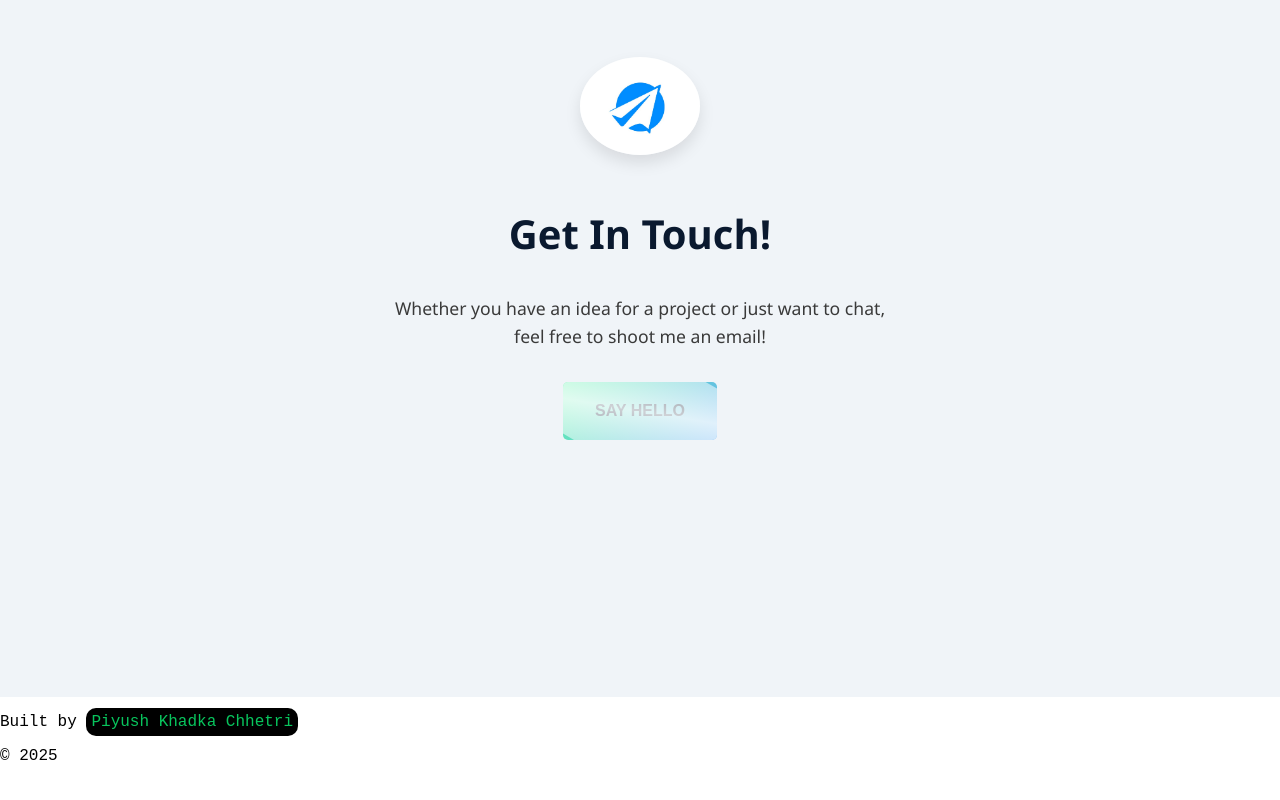
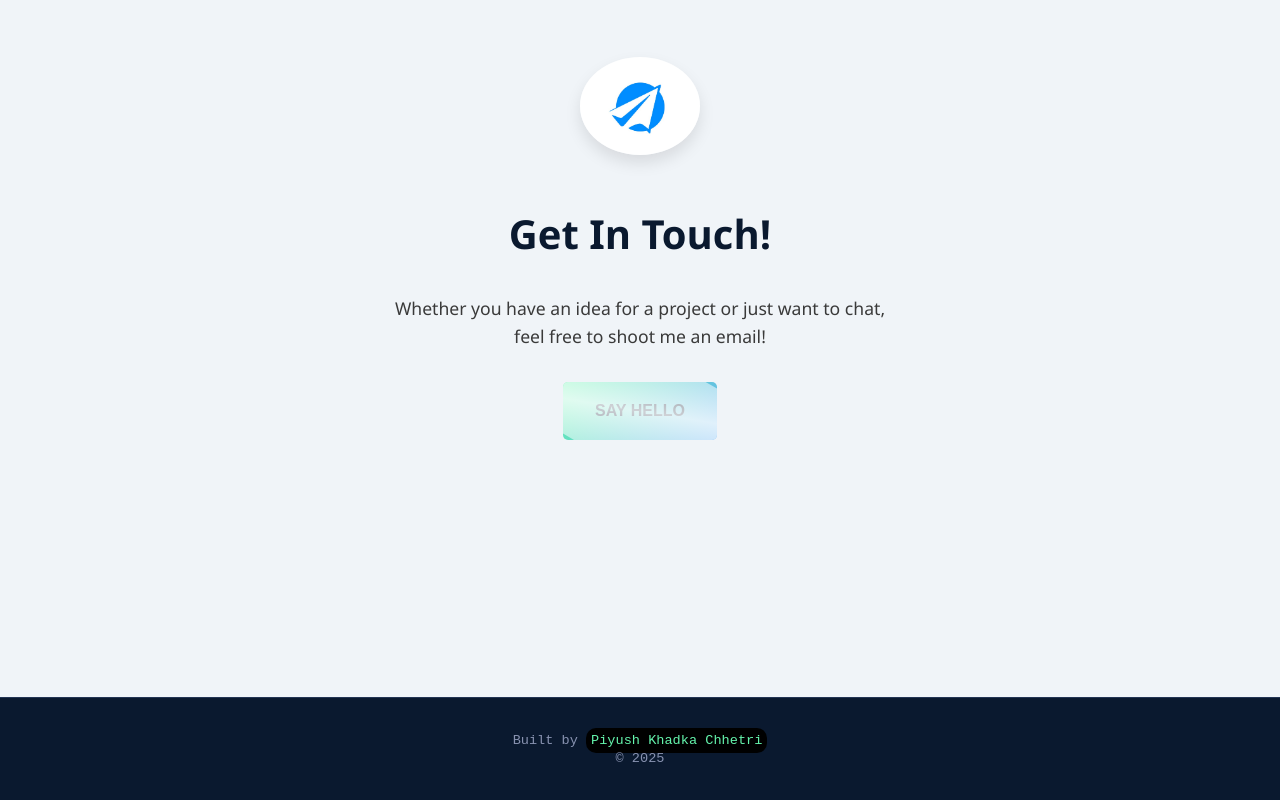
Before and after one commit to piyush-gif/piyush-gif.github.io, a React (Vite) app: page / in a window 1280 px wide. Shown: the part 3118-3918 px from the top of the page. Built offline with nearby package versions, Linux system fonts and the light colour scheme.

Commit message:
styling to the footer

```diff
--- a/src/styles/Footer.css
+++ b/src/styles/Footer.css
@@ -0,0 +1,18 @@
+.footer {
+  text-align: center;
+  padding: 2rem 1rem;
+  background-color: #0a192f;
+  color: #8892b0;
+  font-size: 0.85rem;
+  font-family: 'Fira Code', monospace;
+  border-top: 1px solid #233554;
+}
+
+.footer .highlight {
+  color: #64f4ac;
+  font-weight: 500;
+}
+
+.footer p {
+  margin: 0.2rem 0;
+}
```
